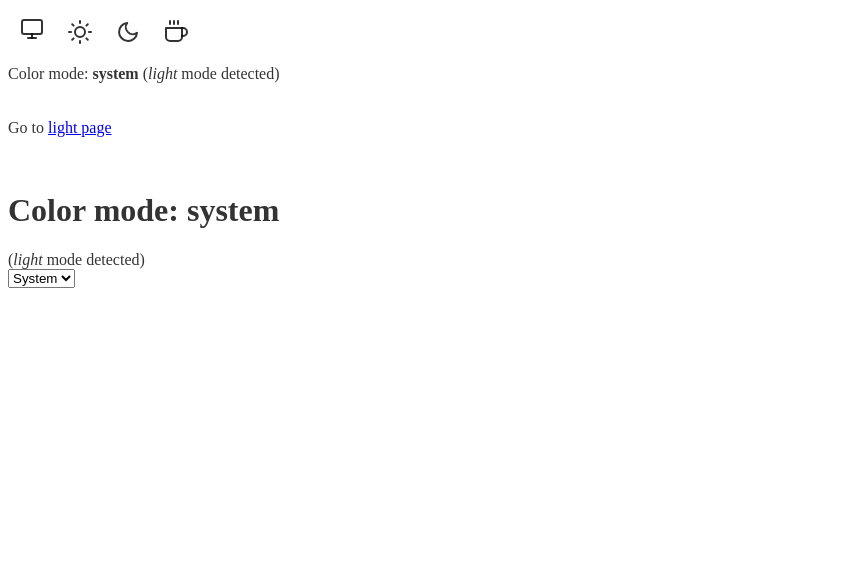
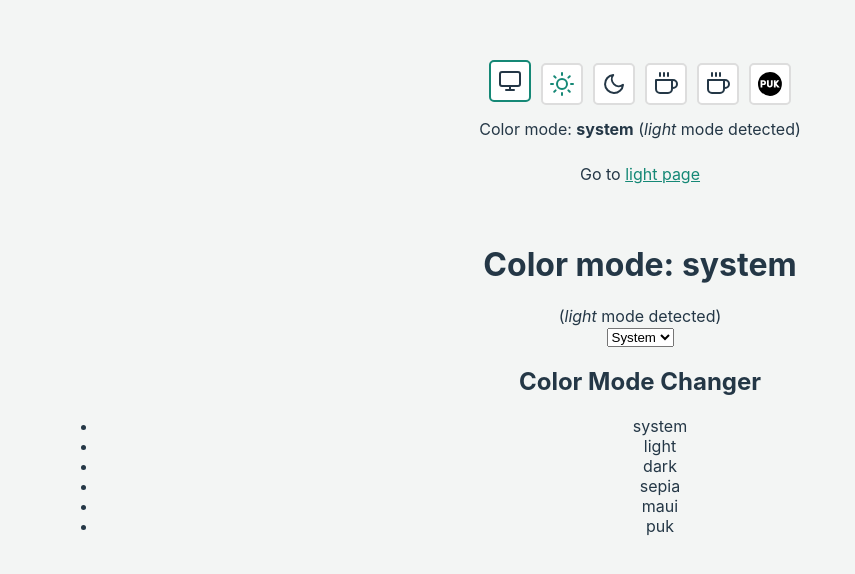
Before and after one commit to davidschubert/nuxt3-starter-template-dsv2, a Nuxt app: page / in a window 1280 px wide. Shown: the top 574 px of the page, without its empty margins (0-855 px from the left). Built offline with nearby package versions, Linux system fonts and the light colour scheme.

Commit message:
updated ColorMode Stuff

```diff
--- a/assets/main.css
+++ b/assets/main.css
@@ -15,6 +15,7 @@
   --bg-secondary: #071521;
   --border-color: #0d2538;
 }
+
 .sepia-mode {
   --color: #433422;
   --color-secondary: #504231;
@@ -23,12 +24,33 @@
   --border-color: #ded0bf;
 }
 
+/* Eigene Farbthemes */
+.maui-mode {
+  --color: #0FA3B1;
+  --color-primary: #B5E2FA;
+  --color-secondary: #ff0000;
+  --bg: #EDDEA4;
+  --bg-secondary: #F9F7F3;
+  --border-color: #F7A072;
+}
+
+.puk-mode {
+  --color: #fff;
+  --color-primary: #B5E2FA;
+  --color-secondary: #ff0000;
+  --bg: #e6007e;
+  --bg-secondary: #F9F7F3;
+  --border-color: #F7A072;
+}
+
+/* Body Styles */
 body {
   font-family: -apple-system, BlinkMacSystemFont, 'Segoe UI', Roboto, Oxygen, Ubuntu, Cantarell, 'Open Sans', 'Helvetica Neue', sans-serif;
   background-color: var(--bg);
   color: var(--color);
-    transition: background-color .3s;
+  transition: background-color 0.7s;
 }
+
 a {
-    color: var(--color-primary)
+  color: var(--color-primary);
 }
--- /dev/null
+++ b/components/ColorModeChanger.vue
@@ -0,0 +1,22 @@
+<script>
+  export default {
+    data() {
+      return {
+        colors: ['system', 'light', 'dark', 'sepia', 'maui', 'puk']
+      }
+    }
+  }
+</script>
+
+<template>
+  <div>
+    <h2>Color Mode Changer</h2>
+    <ul>
+      <li v-for="color of colors" :key="color" @click="$colorMode.preference = color">{{color}}</li>
+    </ul>
+  </div>
+</template>
+
+<style scoped>
+
+</style>
--- a/components/ColorModePicker.vue
+++ b/components/ColorModePicker.vue
@@ -2,7 +2,7 @@
   <div>
     <ul>
       <li
-        v-for="color of ['system', 'light', 'dark', 'sepia']"
+        v-for="color of ['system', 'light', 'dark', 'sepia', 'maui', 'puk']"
         :key="color"
         :class="{
           preferred: !$colorMode.unknown && color === $colorMode.preference,
--- /dev/null
+++ b/components/IconMaui.vue
@@ -0,0 +1,14 @@
+<template>
+  <svg
+    xmlns="http://www.w3.org/2000/svg"
+    width="24"
+    height="24"
+    viewBox="0 0 24 24"
+    fill="none"
+    stroke="currentColor"
+    stroke-width="2"
+    stroke-linecap="round"
+    stroke-linejoin="round"
+    class="feather feather-coffee"
+  ><path d="M18 8h1a4 4 0 0 1 0 8h-1" /><path d="M2 8h16v9a4 4 0 0 1-4 4H6a4 4 0 0 1-4-4V8z" /><line x1="6" y1="1" x2="6" y2="4" /><line x1="10" y1="1" x2="10" y2="4" /><line x1="14" y1="1" x2="14" y2="4" /></svg>
+</template>
--- /dev/null
+++ b/components/IconPuk.vue
@@ -0,0 +1,10 @@
+<template>
+  <svg
+    xmlns="http://www.w3.org/2000/svg"
+    width="24"
+    height="24"
+    viewBox="0 0 94 94"
+    fill="#000"
+    class="feather feather-coffee"
+  ><path d="M21.42,38.38H16.91v6.93h4.51c2.25,0,3.08-1.8,3.08-3.48S23.67,38.38,21.42,38.38Z" /><path d="M46.77,0A46.77,46.77,0,1,0,93.54,46.77,46.77,46.77,0,0,0,46.77,0Zm-25,51.22H16.91v9.43H10.06V32.4H21.75c6.64,0,9.67,4.71,9.67,9.43S28.39,51.22,21.75,51.22Zm35.62-.86C57.37,56.87,52.08,61,46.21,61S35.06,56.87,35.06,50.36v-18H42v18a4.27,4.27,0,0,0,8.53,0v-18h6.89ZM76.43,60.65,69.05,52v8.61H62.2V32.4h6.85v8.07l5.62-8.07h8.57L72.62,46.34l13.2,14.31Z" /></svg>
+</template>
--- a/nuxt.config.ts
+++ b/nuxt.config.ts
@@ -3,5 +3,6 @@ import { defineNuxtConfig } from 'nuxt'
 // https://v3.nuxtjs.org/api/configuration/nuxt.config
 export default defineNuxtConfig({
     components: { global: true, dirs: ['~/components'] },
-    modules: ['@nuxtjs/color-mode']
+    modules: ['@nuxtjs/color-mode'],
+    css: ['@/assets/main.css']
 })
--- a/pages/index.vue
+++ b/pages/index.vue
@@ -1,13 +1,8 @@
 <template>
-  <div>
-     <Title>Demo of @nuxtjs/color-mode</Title>
+  <div class="container">
+    <Title>Maui</Title>
     <ColorModePicker />
-    <p>
-      Go to
-      <NuxtLink to="/light">
-        light page
-      </NuxtLink>
-    </p>
+    <p>Go to <NuxtLink to="/light">light page</NuxtLink></p>
     <br>
     <ColorScheme placeholder="..." tag="span">
       <h1>Color mode: <b>{{ $colorMode.preference }}</b></h1>
@@ -18,7 +13,10 @@
       <option value="light">Light</option>
       <option value="dark">Dark</option>
       <option value="sepia">Sepia</option>
+      <option value="maui">Maui</option>
+      <option value="puk">PUK</option>
     </select>
+    <ColorModeChanger />
   </div>
 </template>
 
@@ -27,17 +25,23 @@
   console.log(colorMode.preference)
 </script>
 
-<style>
-body {
-  background-color: #fff;
-  color: rgba(0,0,0,0.8);
+<style scoped>
+ul {
+  list-style: none;
+  padding: 0;
+  margin: 0;
 }
-.dark-mode body {
-  background-color: #091a28;
-  color: #ebf4f1;
+ul li {
+  display: inline-block;
+  padding: 5px;
 }
-.sepia-mode body {
-  background-color: #f1e7d0;
-  color: #433422;
+p {
+  margin: 0;
+  padding-top: 5px;
+  padding-bottom: 20px;
+}
+.container {
+  text-align: center;
+  padding: 50px;
 }
 </style>
```
Lines whose indentation alone changed are shown as unchanged.
